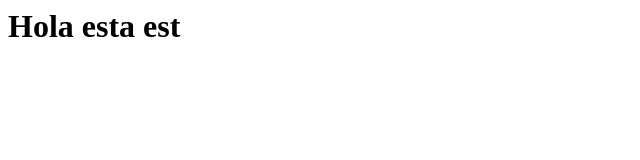
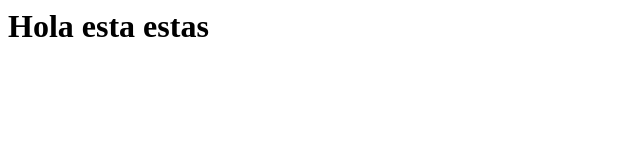
Before and after one commit to LautaroVeron/test, a website: page index.html in a window 1280 px wide. Shown: the full height of the page, 0-640 px from the left. Drawn offline with Linux system fonts and the light colour scheme.

Commit message:
Update index.html

```diff
--- a/index.html
+++ b/index.html
@@ -1,3 +1,3 @@
 <html>
-  <h1>Hola esta est</h1>
+  <h1>Hola esta estas</h1>
 </html>
```
